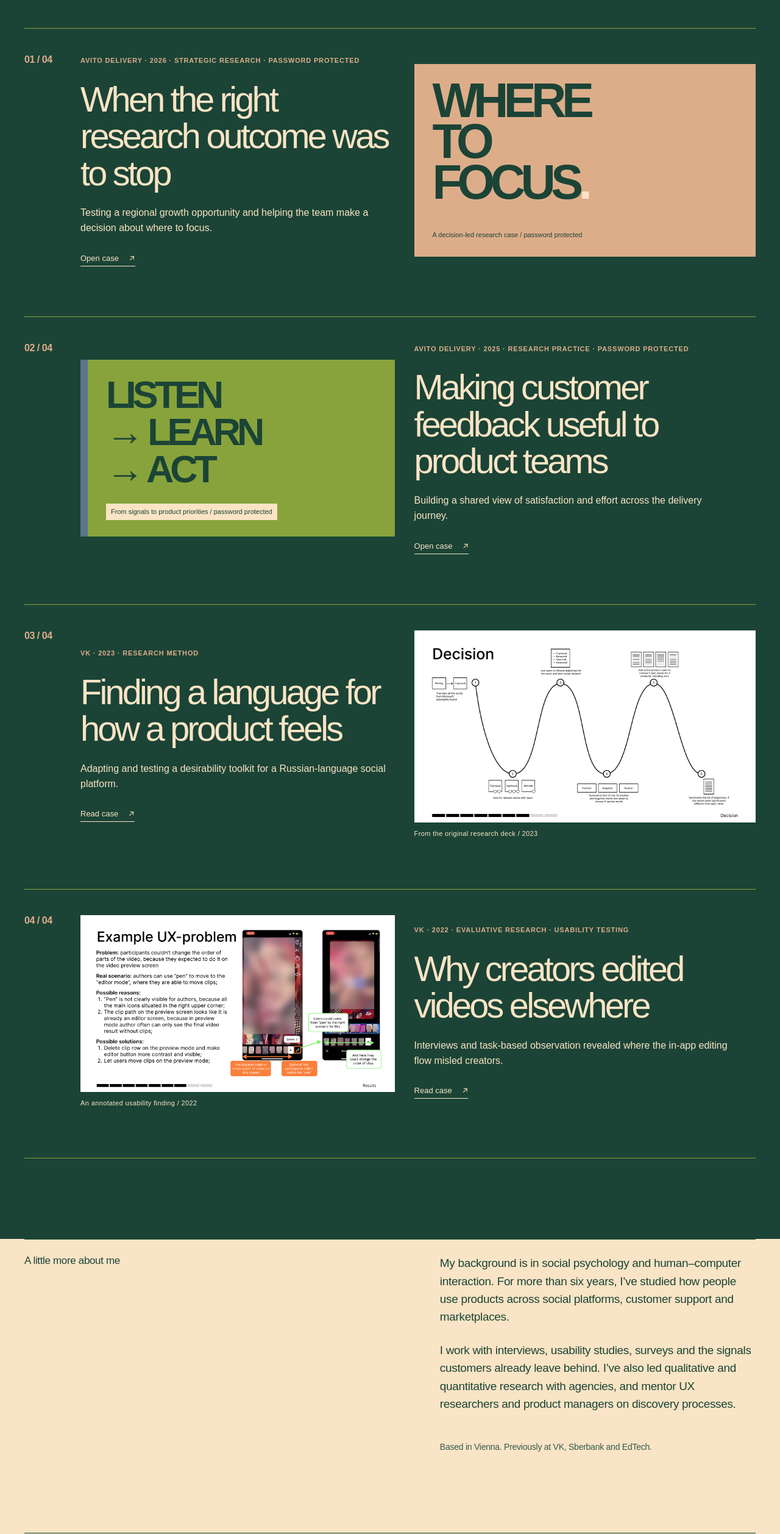
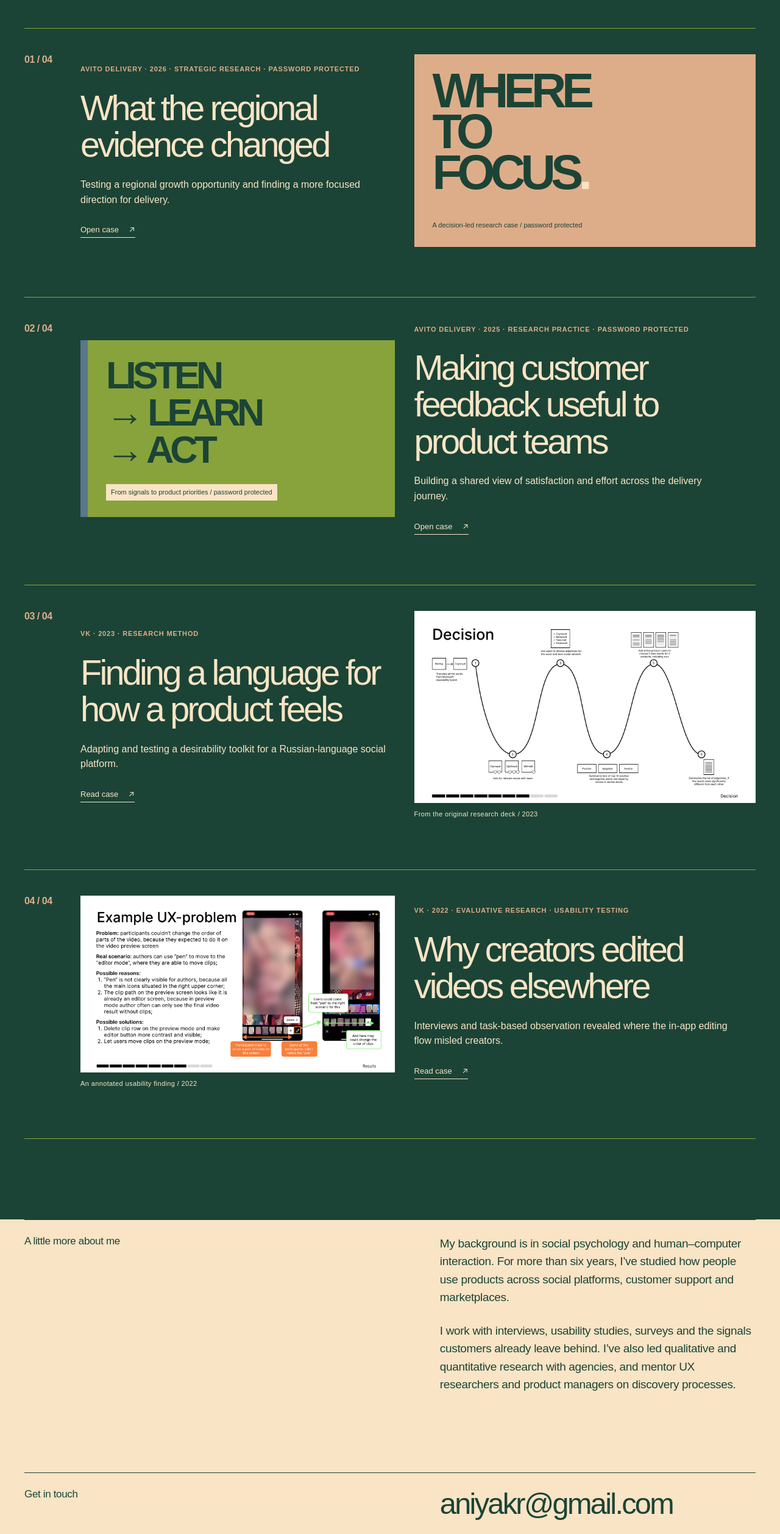
Before and after one commit to nyankrek/anna-research-cases, a plain HTML site: page index.html in a window 1280 px wide. Shown: the part 1100-3616 px from the top of the page at 61% size. Drawn offline with Linux system fonts and the light colour scheme.

Commit message:
Update regional case outcome and simplify About section

```diff
--- a/index.html
+++ b/index.html
@@ -7,7 +7,7 @@
   <meta name="theme-color" content="#F9E4C5">
   <meta name="description" content="Anna Krekova is a UX researcher working across product discovery, customer experience and research practice.">
   <title>Anna Krekova — UX research</title>
-  <link rel="stylesheet" href="styles.css?v=palette-2026b">
+  <link rel="stylesheet" href="styles.css?v=palette-2026c">
 </head>
 <body class="home-page">
   <a class="skip-link" href="#main">Skip to content</a>
@@ -46,8 +46,8 @@
           <div class="project-index">01 <span>/ 04</span></div>
           <div class="project-main">
             <p class="project-context">Avito Delivery · 2026 · Strategic research · Password protected</p>
-            <h3><a href="work/regions/">When the right research outcome was to stop</a></h3>
-            <p>Testing a regional growth opportunity and helping the team make a decision about where to focus.</p>
+            <h3><a href="work/regions/">What the regional evidence changed</a></h3>
+            <p>Testing a regional growth opportunity and finding a more focused direction for delivery.</p>
             <a class="project-action" href="work/regions/" aria-label="Open password protected regional research case">Open case <span aria-hidden="true">↗</span></a>
           </div>
           <a class="project-visual regional-visual" href="work/regions/" aria-label="Open password protected regional research case"><span class="regional-visual-word">WHERE<br>TO<br>FOCUS<span class="regional-visual-period">.</span></span><span class="visual-caption">A decision-led research case / password protected</span></a>
@@ -90,7 +90,6 @@
       <div class="about-copy">
         <p>My background is in social psychology and human–computer interaction. For more than six years, I’ve studied how people use products across social platforms, customer support and marketplaces.</p>
         <p>I work with interviews, usability studies, surveys and the signals customers already leave behind. I’ve also led qualitative and quantitative research with agencies, and mentor UX researchers and product managers on discovery processes.</p>
-        <p>Based in Vienna. Previously at VK, Sberbank and EdTech.</p>
       </div>
     </section>
 
--- a/styles.css
+++ b/styles.css
@@ -14,7 +14,7 @@ img{display:block;max-width:100%}
 .intro-grid{display:grid;grid-template-columns:minmax(0,1.2fr) minmax(270px,.68fr);gap:clamp(35px,7vw,125px);align-items:start}.intro-role{font-size:clamp(27px,3.1vw,42px);line-height:1.18;letter-spacing:-.045em;max-width:690px;margin:0}.intro-context p{font-size:17px;line-height:1.55;margin:2px 0 27px;max-width:405px}.underlined-link{display:inline-flex;gap:30px;align-items:center;text-decoration:none;border-bottom:1px solid var(--ink);padding-bottom:6px;font-size:14px}
 .work-section{border-top:1px solid var(--ink);padding-top:24px;padding-bottom:136px}.section-heading{display:grid;grid-template-columns:1fr minmax(280px,.54fr);gap:50px;align-items:start;margin-bottom:78px}.section-heading h2,.about-section h2,.contact-section h2{font-size:17px;line-height:1.3;font-weight:500;letter-spacing:-.02em;margin:0}.section-heading p{font-size:15px;line-height:1.55;color:var(--muted);margin:0;max-width:400px}
 .project{display:grid;grid-template-columns:95px minmax(0,1fr) 165px;gap:25px;align-items:start;border-top:1px solid var(--line);padding:29px 0 60px}.project:last-child{border-bottom:1px solid var(--line)}.project-index{font-size:16px;font-weight:600;letter-spacing:-.03em}.project-index span{color:#5B758C}.project-context{color:var(--muted);margin:3px 0 25px}.project h3{font-size:clamp(34px,4.6vw,64px);line-height:1.05;letter-spacing:-.065em;font-weight:500;max-width:810px;margin:0 0 23px}.project h3 a{text-decoration:none}.project h3 a:hover{text-decoration:underline;text-decoration-thickness:1px;text-underline-offset:7px}.project-main>p:last-child{font-size:16px;line-height:1.55;color:#345a4d;margin:0;max-width:600px}.project-action{justify-self:end;align-self:end;font-size:13px;text-decoration:none;white-space:nowrap}.project-action span{margin-left:13px}
-.about-section{display:grid;grid-template-columns:1fr minmax(280px,.82fr);gap:50px;border-top:1px solid var(--ink);padding-top:24px;padding-bottom:130px}.about-copy{max-width:590px}.about-copy p{font-size:19px;line-height:1.55;letter-spacing:-.018em;margin:0 0 25px}.about-copy p:last-child{font-size:14px;color:var(--muted);margin-top:45px;margin-bottom:0}
+.about-section{display:grid;grid-template-columns:1fr minmax(280px,.82fr);gap:50px;border-top:1px solid var(--ink);padding-top:24px;padding-bottom:130px}.about-copy{max-width:590px}.about-copy p{font-size:19px;line-height:1.55;letter-spacing:-.018em;margin:0 0 25px}.about-copy p:last-child{margin-bottom:0}
 .contact-section{display:grid;grid-template-columns:1fr minmax(280px,.82fr);gap:50px;border-top:1px solid var(--ink);padding-top:24px;padding-bottom:130px}.contact-email{font-size:clamp(30px,3.8vw,52px);line-height:1.1;letter-spacing:-.055em;text-decoration:none;overflow-wrap:anywhere}.contact-email:hover{text-decoration:underline;text-decoration-thickness:1px;text-underline-offset:7px}.contact-link{grid-column:2;font-size:14px;text-decoration:none;margin-top:-25px}
 .site-footer{min-height:65px;display:flex;justify-content:space-between;align-items:center;gap:30px;border-top:1px solid var(--line);color:var(--muted);font-size:12px}.site-footer a{text-decoration:none}
 /* Case studies */
```
Also changed, not shown: work/regions/case.enc.json (+1 -1 lines).
